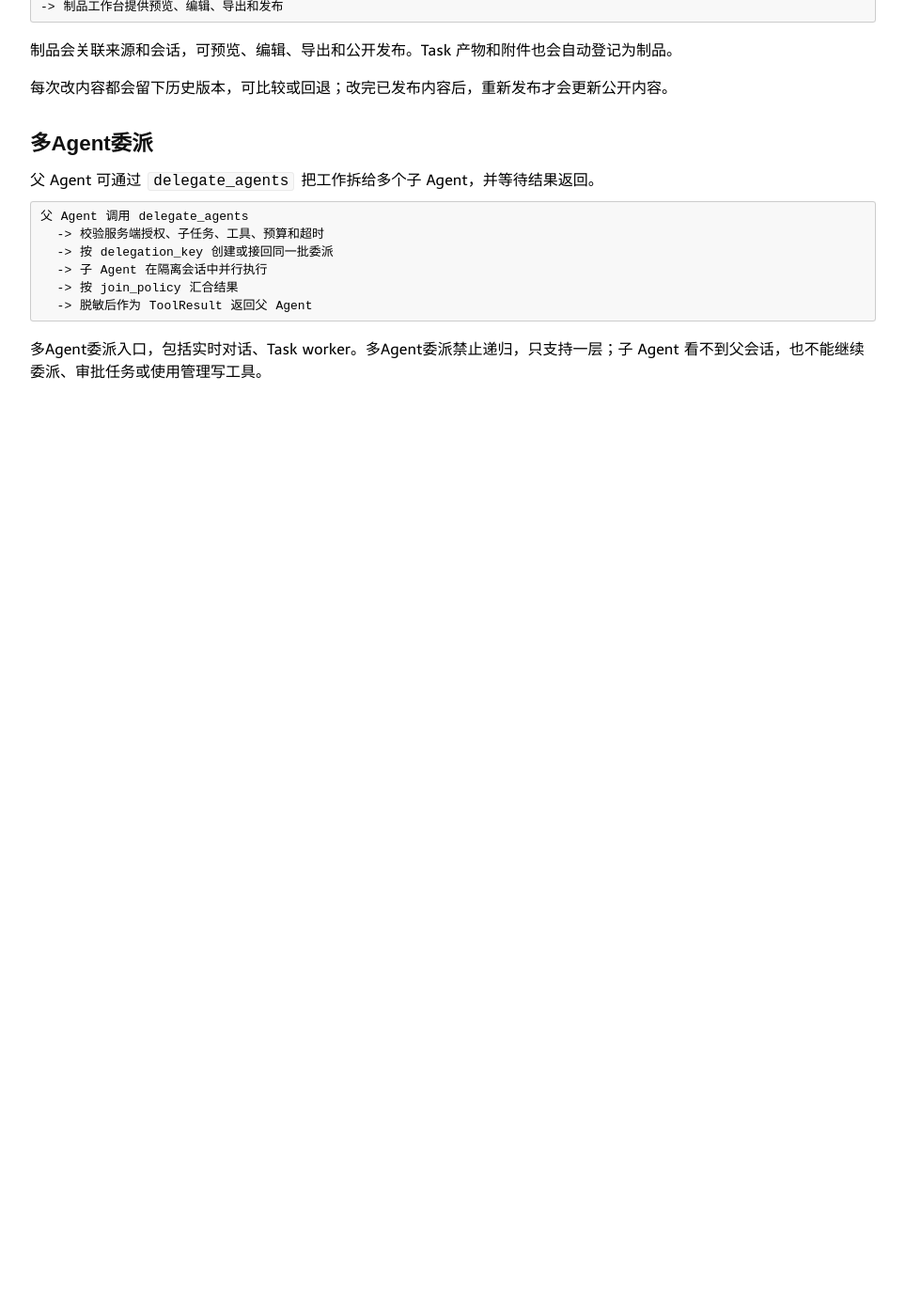
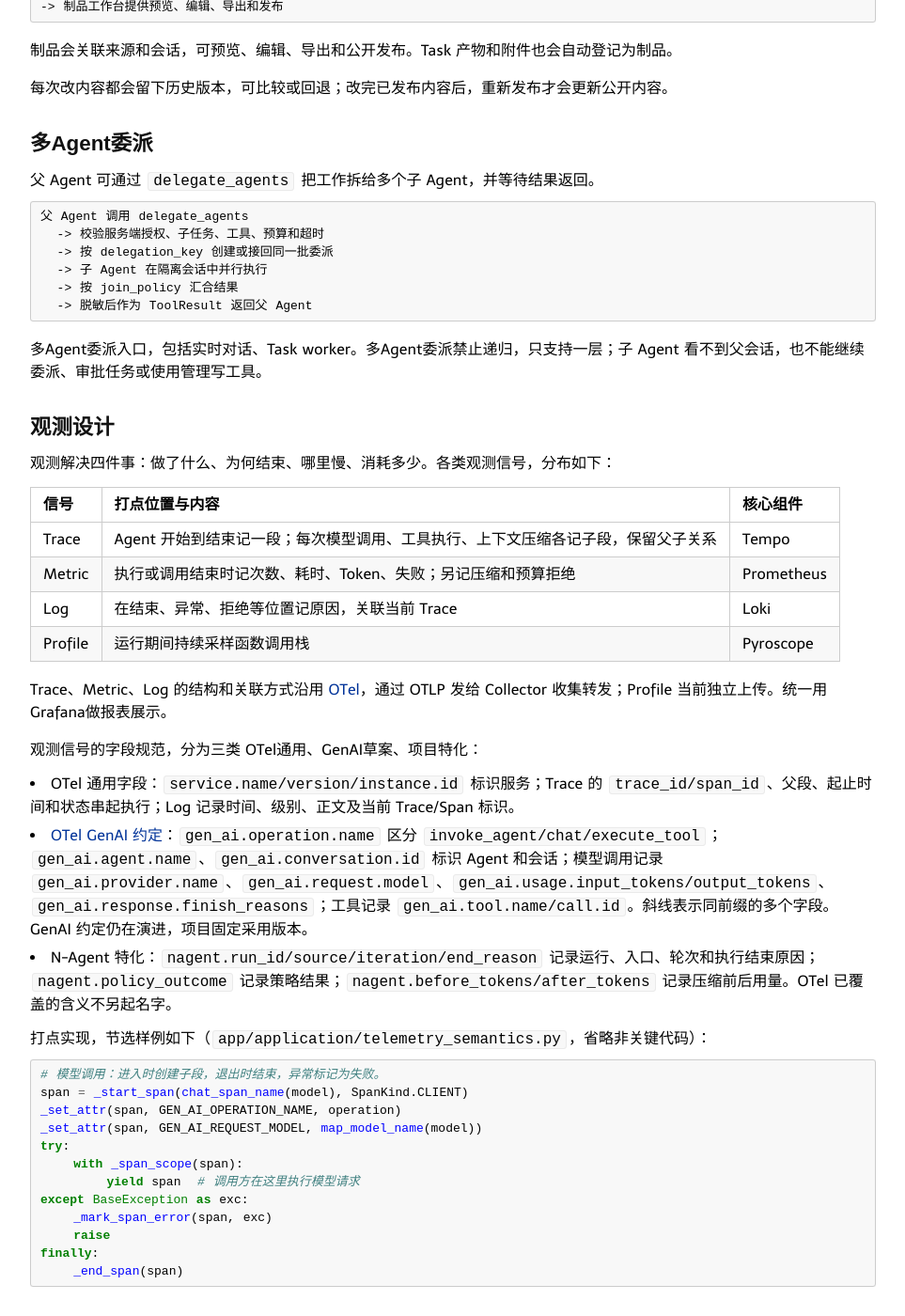
Before and after one commit to niean/niean.github.io, a Jekyll site: the page built from _posts/2026-07-04-ai-nagent.md, in a window 1280 px wide and 1400 px high, scrolled down 8931 px. Shown: the whole window at 94% size, without its empty margins (158-1121 px from the left). Built offline with Jekyll 4.4.1, drawn with Linux system fonts in a browser that asks for light colours; comment, search, counter and statistics services are not loaded; before the commit the page ends 9437 px from its top, so only the background shows below that.

Commit message:
nagent: update

````diff
--- a/_posts/2026-07-04-ai-nagent.md
+++ b/_posts/2026-07-04-ai-nagent.md
@@ -622,3 +622,39 @@ Agent 判断内容适合保存为制品
 ```
 
 多Agent委派入口，包括实时对话、Task worker。多Agent委派禁止递归，只支持一层；子 Agent 看不到父会话，也不能继续委派、审批任务或使用管理写工具。
+
+## 观测设计
+
+观测解决四件事：做了什么、为何结束、哪里慢、消耗多少。各类观测信号，分布如下：
+
+| 信号 | 打点位置与内容 | 核心组件 |
+|---|---|---|
+| Trace | Agent 开始到结束记一段；每次模型调用、工具执行、上下文压缩各记子段，保留父子关系 | Tempo |
+| Metric | 执行或调用结束时记次数、耗时、Token、失败；另记压缩和预算拒绝 | Prometheus |
+| Log | 在结束、异常、拒绝等位置记原因，关联当前 Trace | Loki |
+| Profile | 运行期间持续采样函数调用栈 | Pyroscope |
+
+Trace、Metric、Log 的结构和关联方式沿用 [OTel](https://opentelemetry.io/docs/concepts/signals/)，通过 OTLP 发给 Collector 收集转发；Profile 当前独立上传。统一用Grafana做报表展示。
+
+观测信号的字段规范，分为三类 OTel通用、GenAI草案、项目特化：
+
+- OTel 通用字段：`service.name/version/instance.id` 标识服务；Trace 的 `trace_id/span_id`、父段、起止时间和状态串起执行；Log 记录时间、级别、正文及当前 Trace/Span 标识。
+- [OTel GenAI 约定](https://opentelemetry.io/docs/specs/semconv/gen-ai/)：`gen_ai.operation.name` 区分 `invoke_agent/chat/execute_tool`；`gen_ai.agent.name`、`gen_ai.conversation.id` 标识 Agent 和会话；模型调用记录 `gen_ai.provider.name`、`gen_ai.request.model`、`gen_ai.usage.input_tokens/output_tokens`、`gen_ai.response.finish_reasons`；工具记录 `gen_ai.tool.name/call.id`。斜线表示同前缀的多个字段。GenAI 约定仍在演进，项目固定采用版本。
+- N-Agent 特化：`nagent.run_id/source/iteration/end_reason` 记录运行、入口、轮次和执行结束原因；`nagent.policy_outcome` 记录策略结果；`nagent.before_tokens/after_tokens` 记录压缩前后用量。OTel 已覆盖的含义不另起名字。
+
+打点实现，节选样例如下（`app/application/telemetry_semantics.py`，省略非关键代码）：
+
+```python
+# 模型调用：进入时创建子段，退出时结束，异常标记为失败。
+span = _start_span(chat_span_name(model), SpanKind.CLIENT)
+_set_attr(span, GEN_AI_OPERATION_NAME, operation)
+_set_attr(span, GEN_AI_REQUEST_MODEL, map_model_name(model))
+try:
+    with _span_scope(span):
+        yield span  # 调用方在这里执行模型请求
+except BaseException as exc:
+    _mark_span_error(span, exc)
+    raise
+finally:
+    _end_span(span)
+```
````
